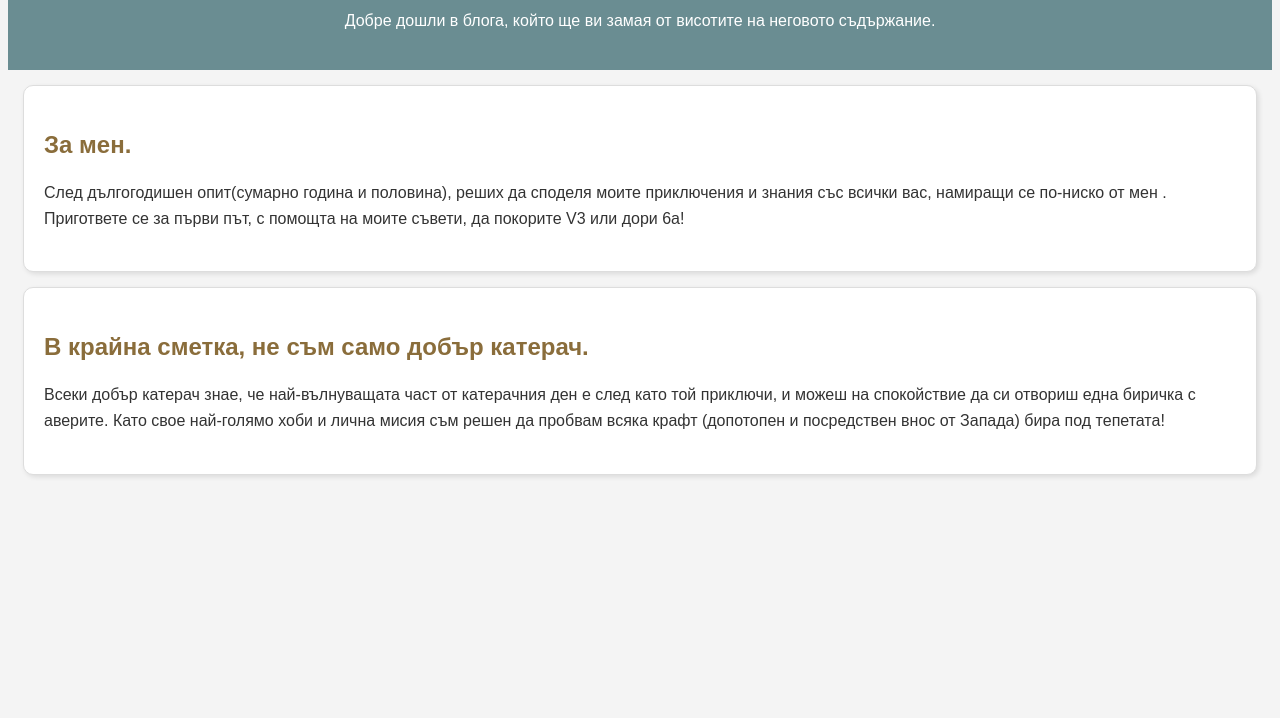
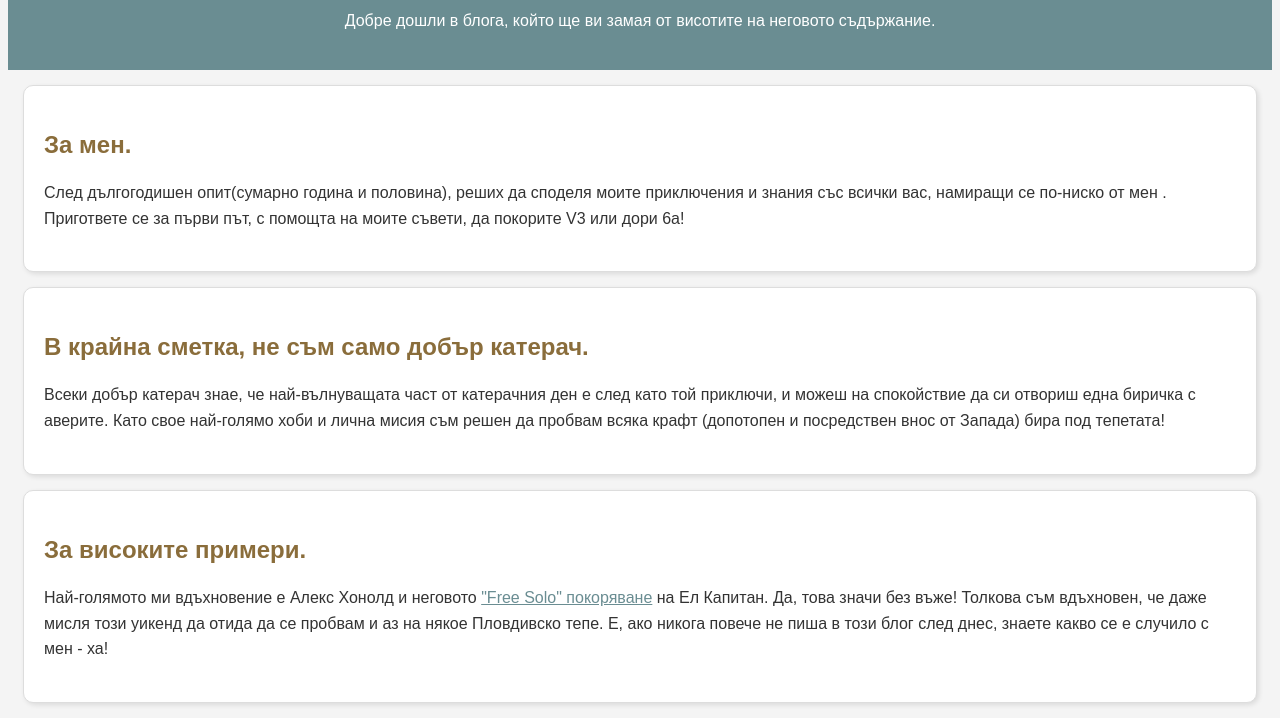
Before and after one commit to Marin-Praskov/stu2101321101, a plain HTML site: page index.html in a window 1280 px wide. Shown: the part 114-832 px from the top of the page. Before the commit the page ends 800 px from the top, so only its background shows below. Drawn offline with Linux system fonts and the light colour scheme.

Commit message:
Update index,.html to add Inspiration section.

```diff
--- a/index.html
+++ b/index.html
@@ -57,6 +57,11 @@
         <h2 class="title">В крайна сметка, не съм само добър катерач.</h2>
         <p class="content">Всеки добър катерач знае, че най-вълнуващата част от катерачния ден е след като той приключи, и можеш на спокойствие да си отвориш една биричка с аверите. Като свое най-голямо хоби и лична мисия съм решен да пробвам всяка крафт (допотопен и посредствен внос от Запада) бира под тепетата! </p>
     </section>
+    <section id="inspiration">
+        <h2 class="title">За високите примери.</h2>
+        <p class="content">Най-голямото ми вдъхновение е Алекс Хонолд и неговото  <a href="https://www.youtube.com/watch?v=tnRoda7Ke2w" target="_blank">"Free Solo" покоряване</a> на Ел Капитан. Да, това значи без въже! Толкова съм вдъхновен, че даже мисля този уикенд да отида да се пробвам и аз на някое Пловдивско тепе. Е, ако никога повече не пиша в този блог след днес, знаете какво се е случило с мен - ха!</p>
+    </section>
+
 
 </body>
 </html>
```
